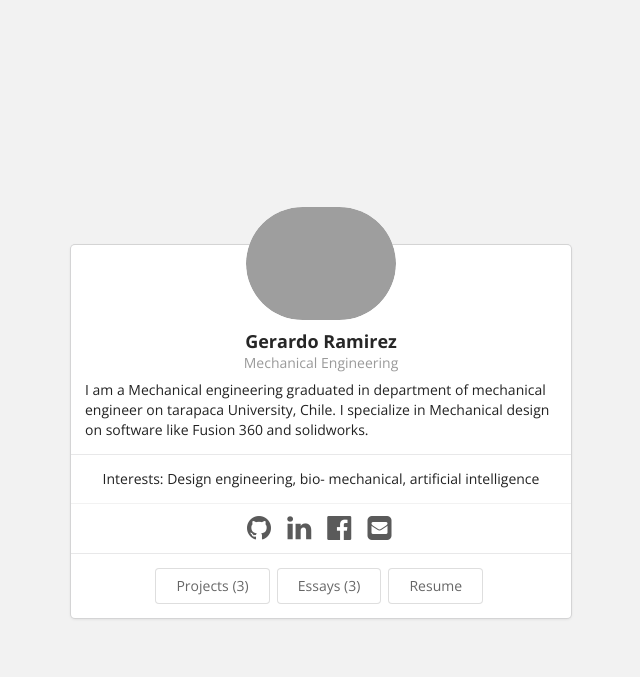
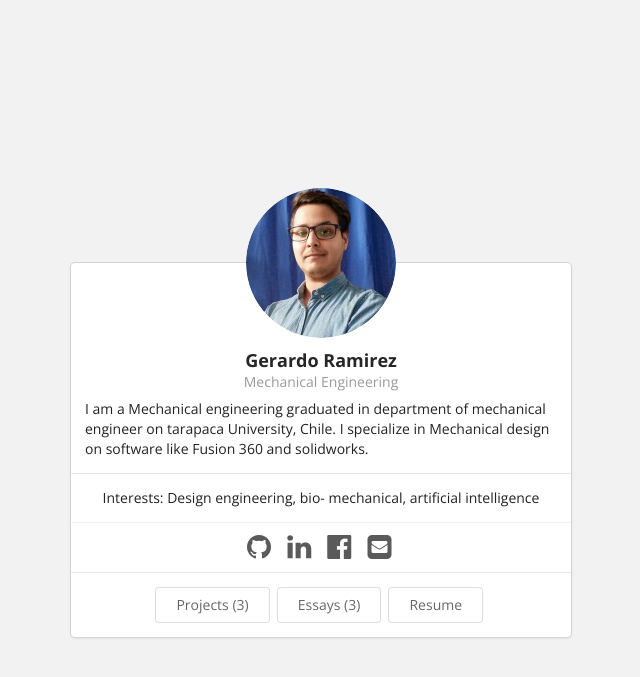
Before and after one commit to gerardormontt/gerardormontt.github.io, a Jekyll site: the page built from index.html, in a window 1280 px wide. Shown: the top 677 px of the page, without its empty margins (319-959 px from the left). Built offline with Jekyll 4.4.1, drawn with Linux system fonts in a browser that asks for light colours.

Commit message:
Update bio.json

```diff
--- a/_data/bio.json
+++ b/_data/bio.json
@@ -2,7 +2,7 @@
   "basics": {
     "name": "Gerardo Ramirez",
     "label": "Mechanical Engineering",
-    "picture": "https://gerardoramirez1.github.io/images/gera1.jpg",
+    "picture": "https://gerardoramirez1.github.io/images/gera.JPG",
     "email": "gerardo.r.montt@gmail.com",
     "phone": "(569)-87567404",
     "website": "https://gerardoramirez1.github.io",
```
